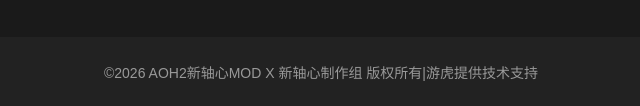
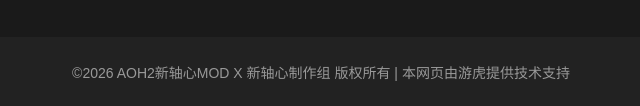
Before and after one commit to YouhuWorks/mod-New-axis, a plain HTML site: page index.html in a window 1280 px wide. Shown: the part 1517-1623 px from the top of the page, 319-959 px from the left. Drawn offline with Linux system fonts and the light colour scheme.

Commit message:
Update index.html

```diff
--- a/index.html
+++ b/index.html
@@ -160,7 +160,7 @@
 </div>
 
 <div class="footer">
-   ©2026 AOH2新轴心MOD X 新轴心制作组 版权所有|游虎提供技术支持
+   ©2026 AOH2新轴心MOD X 新轴心制作组 版权所有 | 本网页由游虎提供技术支持
 </div>
 
 </body>
```
